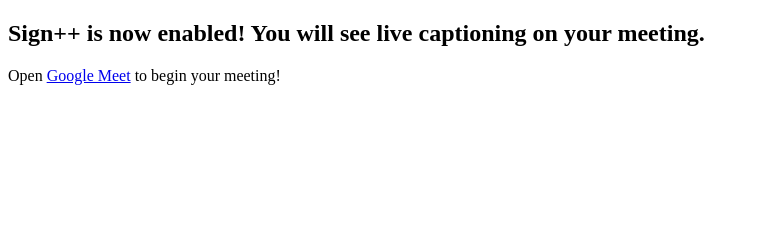
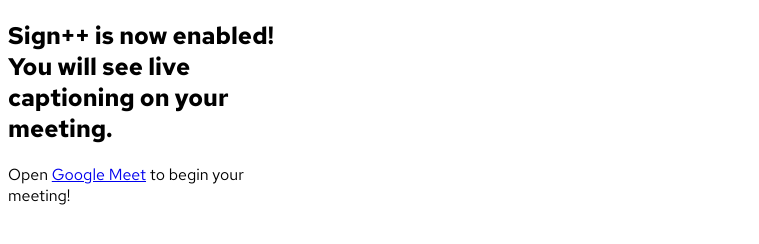
Before and after one commit to binita-g/sign-plus-plus, a browser extension: page index.html in a window 1280 px wide. Shown: the whole page, without its empty margins (0-759 px from the left). Drawn offline with Linux system fonts and the light colour scheme.

Commit message:
Add styling'

```diff
--- a/index.html
+++ b/index.html
@@ -3,9 +3,15 @@
 <head>
     <title>Sign++</title>
     <meta charset="utf-8">
+
+    <!-- Load fonts -->
+    <link rel="preconnect" href="https://fonts.googleapis.com">
+	<link rel="preconnect" href="https://fonts.gstatic.com" crossorigin>
+	<link href="https://fonts.googleapis.com/css2?family=Red+Hat+Text:ital,wght@0,300..700;1,300..700&display=swap" rel="stylesheet">
+	<link href="./styles/main.css" rel="stylesheet" type="text/css"/>
 </head>
 <body>
-    <div>
+    <div class="container">
         <h2>Sign++ is now enabled! You will see live captioning on your meeting.</h2>
         <p>Open <a href="https://www.meet.google.com">Google Meet</a> to begin your meeting!</p>
     </div>
--- /dev/null
+++ b/styles/main.css
@@ -0,0 +1,7 @@
+body {
+    font-family: "Red Hat Text", sans-serif;
+}
+
+.container {
+    width: 300px;
+}
```
